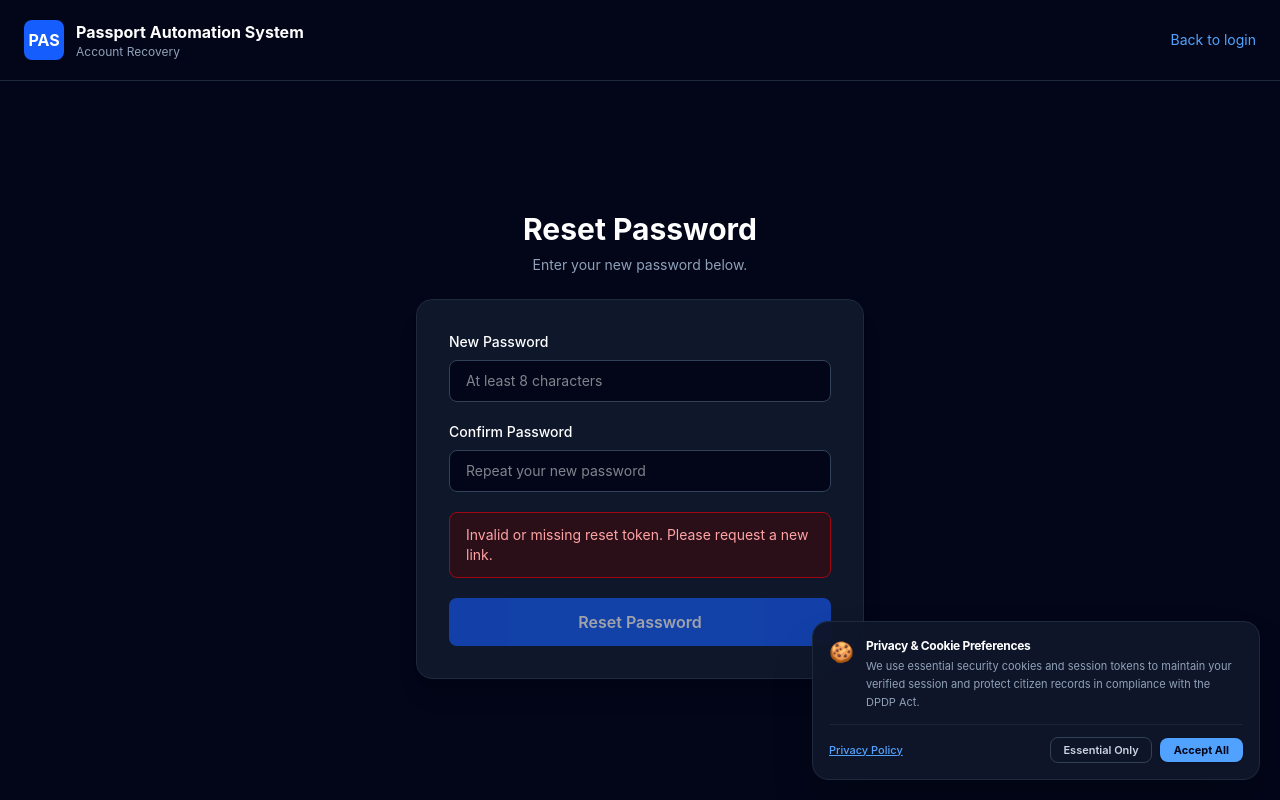
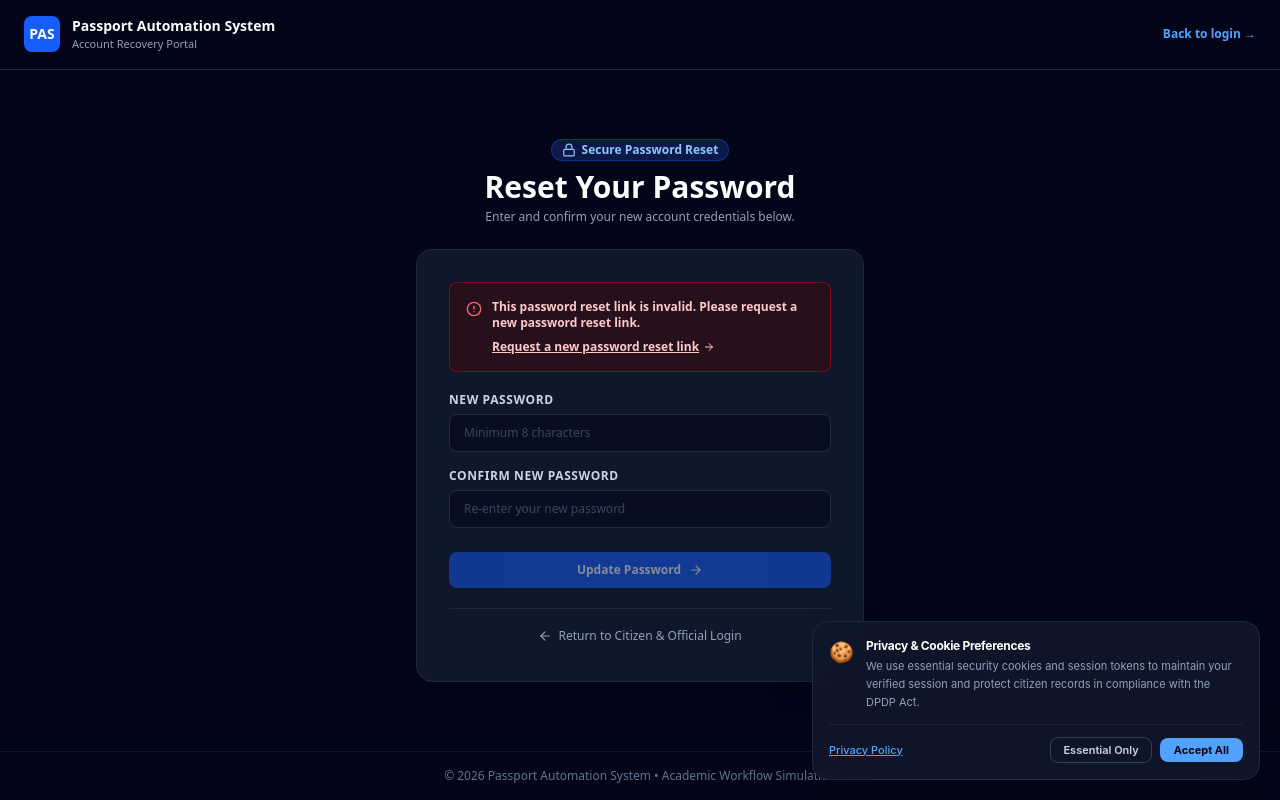
Before and after one commit to rohithseervi77/passport-automation-system, a Next.js app: page /reset-password in a window 1280 px wide. Built offline with nearby package versions, Linux system fonts and the light colour scheme; no server answers.

Commit message:
fix(auth): configure canonical production password reset url and token verification

```diff
--- a/app/api/auth/forgot-password/route.ts
+++ b/app/api/auth/forgot-password/route.ts
@@ -2,6 +2,7 @@ import { NextResponse } from "next/server";
 import { prisma } from "@/lib/prisma";
 import { supabaseAuthResetPassword } from "@/lib/supabase";
 import { logAuditEvent } from "@/lib/audit";
+import { getPasswordResetUrl } from "@/lib/url";
 import crypto from "crypto";
 
 export const dynamic = "force-dynamic";
@@ -33,14 +34,12 @@ export async function POST(request: Request) {
       return NextResponse.json({ error: "Account is suspended." }, { status: 403 });
     }
 
-    // 1. Dispatch password reset via Supabase Auth
-    await supabaseAuthResetPassword(email);
-
-    // 2. Track token expiration for web flow compatibility
+    // 1. Invalidate any existing tokens for this user
     await prisma.passwordResetToken.deleteMany({
       where: { userId: user.id },
     });
 
+    // 2. Generate a secure, single-use 64-char token (expires in 1 hour)
     const token = crypto.randomBytes(32).toString("hex");
     const expiresAt = new Date(Date.now() + 60 * 60 * 1000); // 1 hour
 
@@ -49,8 +48,12 @@ export async function POST(request: Request) {
         token,
         userId: user.id,
         expiresAt,
+        isUsed: false,
       },
     });
+
+    // 3. Dispatch recovery email via Supabase Auth with production redirectTo
+    await supabaseAuthResetPassword(email, token);
 
     await logAuditEvent({
       userId: user.id,
@@ -62,7 +65,8 @@ export async function POST(request: Request) {
       {
         message:
           "If that email is registered in our records, a secure password reset link has been dispatched.",
-        ...(process.env.NODE_ENV !== "production" ? { simulatedToken: token } : {}),
+        resetUrl: process.env.NODE_ENV !== "production" ? getPasswordResetUrl(token) : undefined,
+        simulatedToken: process.env.NODE_ENV !== "production" ? token : undefined,
       },
       { status: 200 }
     );
--- a/app/api/auth/reset-password/route.ts
+++ b/app/api/auth/reset-password/route.ts
@@ -9,9 +9,16 @@ export async function POST(request: Request) {
   try {
     const { token, newPassword } = await request.json();
 
-    if (!token || !newPassword) {
+    if (!token) {
       return NextResponse.json(
-        { error: "Token and new password are required." },
+        { error: "This password reset link is invalid. Please request a new password reset link." },
+        { status: 400 }
+      );
+    }
+
+    if (!newPassword) {
+      return NextResponse.json(
+        { error: "New password is required." },
         { status: 400 }
       );
     }
@@ -30,35 +37,41 @@ export async function POST(request: Request) {
 
     if (!resetRecord) {
       return NextResponse.json(
-        { error: "Invalid or expired reset token." },
+        { error: "This password reset link is invalid. Please request a new password reset link." },
         { status: 400 }
       );
     }
 
     if (resetRecord.isUsed) {
       return NextResponse.json(
-        { error: "This reset token has already been used." },
+        { error: "This password reset link has already been used. Please request a new one." },
         { status: 400 }
       );
     }
 
     if (resetRecord.expiresAt < new Date()) {
       return NextResponse.json(
-        { error: "This reset token has expired." },
+        { error: "This password reset link has expired. Please request a new password reset link." },
         { status: 400 }
       );
     }
 
     if (!resetRecord.user.isActive) {
-      return NextResponse.json({ error: "Account is suspended." }, { status: 403 });
+      return NextResponse.json(
+        { error: "Your account is currently suspended. Please contact portal administration." },
+        { status: 403 }
+      );
     }
 
-    // 1. Update password in Supabase Auth (ZERO passwords stored in application DB)
+    // 1. Update password securely in Supabase Auth (Zero passwords stored in PostgreSQL)
     if (resetRecord.user.authUserId) {
-      await supabaseAuthUpdatePassword(resetRecord.user.authUserId, newPassword);
+      const updateResult = await supabaseAuthUpdatePassword(resetRecord.user.authUserId, newPassword);
+      if (updateResult.error) {
+        return NextResponse.json({ error: updateResult.error }, { status: 500 });
+      }
     }
 
-    // 2. Clear lockout flags & consume token
+    // 2. Consume token, reset failed attempts, and revoke old active sessions for security
     await prisma.$transaction([
       prisma.user.update({
         where: { id: resetRecord.userId },
@@ -71,16 +84,26 @@ export async function POST(request: Request) {
         where: { id: resetRecord.id },
         data: { isUsed: true },
       }),
+      prisma.loginHistory.updateMany({
+        where: {
+          authUserId: resetRecord.user.authUserId,
+          isRevoked: false,
+        },
+        data: {
+          isRevoked: true,
+        },
+      }),
     ]);
 
     await logAuditEvent({
       userId: resetRecord.userId,
       action: "PASSWORD_CHANGED",
       entityId: resetRecord.user.authUserId || resetRecord.user.email,
+      details: { method: "RESET_LINK" },
     });
 
     return NextResponse.json(
-      { message: "Password has been successfully updated via Supabase Auth." },
+      { message: "Password has been successfully updated. Redirecting to login..." },
       { status: 200 }
     );
   } catch (error) {
--- a/app/layout.tsx
+++ b/app/layout.tsx
@@ -4,6 +4,7 @@ import "./globals.css";
 import CookieBanner from "@/components/CookieBanner";
 import Analytics from "@/components/Analytics";
 import StickyMobileCTA from "@/components/StickyMobileCTA";
+import { getAppUrl } from "@/lib/url";
 
 const geistSans = Geist({
   variable: "--font-geist-sans",
@@ -16,7 +17,7 @@ const geistMono = Geist_Mono({
 });
 
 export const metadata: Metadata = {
-  metadataBase: new URL(process.env.NEXT_PUBLIC_BASE_URL || 'https://passport-automation-system.vercel.app'),
+  metadataBase: new URL(getAppUrl()),
   title: {
     default: "Passport Automation System",
     template: "%s | Passport Automation System"
--- a/app/reset-password/page.tsx
+++ b/app/reset-password/page.tsx
@@ -1,30 +1,60 @@
 "use client";
 
-import { FormEvent, useState, Suspense } from "react";
+import { FormEvent, useState, useEffect, Suspense } from "react";
 import Link from "next/link";
 import { useRouter, useSearchParams } from "next/navigation";
+import { Lock, CheckCircle2, AlertCircle, ArrowRight, ArrowLeft } from "lucide-react";
 
 function ResetPasswordForm() {
   const searchParams = useSearchParams();
-  const token = searchParams.get("token");
   const router = useRouter();
 
+  const [token, setToken] = useState<string | null>(searchParams.get("token"));
   const [newPassword, setNewPassword] = useState("");
   const [confirmPassword, setConfirmPassword] = useState("");
   const [loading, setLoading] = useState(false);
   const [message, setMessage] = useState("");
-  const [error, setError] = useState(
-    !token ? "Invalid or missing reset token. Please request a new link." : ""
-  );
+  const [error, setError] = useState<string | null>(null);
+
+  // Read token from query params or Supabase hash fragment if redirected
+  useEffect(() => {
+    const queryToken = searchParams.get("token");
+    if (queryToken) {
+      setToken(queryToken);
+      setError(null);
+      return;
+    }
+
+    // Check hash parameters if Supabase Auth redirected directly (#access_token=...&type=recovery)
+    if (typeof window !== "undefined" && window.location.hash) {
+      const hashParams = new URLSearchParams(window.location.hash.substring(1));
+      const accessToken = hashParams.get("access_token");
+      const type = hashParams.get("type");
+      if (accessToken && type === "recovery") {
+        setToken(accessToken);
+        setError(null);
+        return;
+      }
+    }
+
+    if (!token && !queryToken) {
+      setError("This password reset link is invalid. Please request a new password reset link.");
+    }
+  }, [searchParams, token]);
 
   async function handleReset(event: FormEvent<HTMLFormElement>) {
     event.preventDefault();
 
-    setError("");
+    setError(null);
     setMessage("");
 
+    if (!token) {
+      setError("This password reset link is invalid. Please request a new password reset link.");
+      return;
+    }
+
     if (newPassword !== confirmPassword) {
-      setError("Passwords do not match.");
+      setError("Passwords do not match. Please verify your confirmation password.");
       return;
     }
 
@@ -47,37 +77,72 @@ function ResetPasswordForm() {
       const data = await response.json();
 
       if (!response.ok) {
-        setError(data.error || "Failed to reset password.");
+        setError(data.error || "This password reset link is invalid or has expired.");
         setLoading(false);
         return;
       }
 
-      setMessage("Password has been successfully reset. Redirecting to login...");
+      setMessage(data.message || "Password has been successfully updated. Redirecting to login...");
       setTimeout(() => {
         router.push("/login");
-      }, 3000);
+      }, 2500);
     } catch (err) {
       console.error("Reset password error:", err);
-      setError("Unable to connect to the server.");
+      setError("Unable to connect to the authentication server. Please check your network connection.");
       setLoading(false);
     }
   }
 
+  const isInvalidLink =
+    error &&
+    (error.includes("invalid") || error.includes("expired") || error.includes("already been used"));
+
   return (
     <div className="w-full max-w-md">
       <div className="mb-6 text-center">
-        <h2 className="mt-2 text-3xl font-bold">Reset Password</h2>
-        <p className="mt-2 text-sm text-slate-400">
-          Enter your new password below.
+        <div className="inline-flex items-center gap-1.5 px-2.5 py-0.5 rounded-full bg-blue-900/40 text-blue-300 border border-blue-700/50 text-xs font-semibold mb-2">
+          <Lock className="w-3.5 h-3.5" />
+          Secure Password Reset
+        </div>
+        <h2 className="text-2xl sm:text-3xl font-extrabold text-white">Reset Your Password</h2>
+        <p className="mt-1 text-xs text-slate-400">
+          Enter and confirm your new account credentials below.
         </p>
       </div>
 
-      <form
-        onSubmit={handleReset}
-        className="space-y-5 rounded-2xl border border-slate-800 bg-slate-900 p-8 shadow-xl"
+      <div className="rounded-2xl border border-slate-800 bg-slate-900 p-6 sm:p-8 shadow-xl">
+        {error && (
+          <div className="mb-5 rounded-lg border border-red-800/80 bg-red-950/40 p-4 text-xs text-red-300">
+            <div className="flex items-start gap-2.5">
+              <AlertCircle className="w-4 h-4 text-red-400 shrink-0 mt-0.5" />
+              <div className="space-y-2">
+                <p className="font-semibold text-red-200">{error}</p>
+                {isInvalidLink && (
+                  <Link
+                    href="/forgot-password"
+                    className="inline-flex items-center gap-1 font-bold text-red-200 hover:text-white underline"
                   >
+                    Request a new password reset link
+                    <ArrowRight className="w-3 h-3" />
+                  </Link>
+                )}
+              </div>
+            </div>
+          </div>
+        )}
+
+        {message && (
+          <div className="mb-5 rounded-lg border border-emerald-800 bg-emerald-950/40 p-4 text-xs text-emerald-300">
+            <div className="flex items-center gap-2">
+              <CheckCircle2 className="w-4 h-4 text-emerald-400 shrink-0" />
+              <span className="font-semibold">{message}</span>
+            </div>
+          </div>
+        )}
+
+        <form onSubmit={handleReset} className="space-y-4">
           <div>
-          <label htmlFor="new-password" className="mb-2 block text-sm font-medium">
+            <label htmlFor="new-password" className="mb-1.5 block text-xs font-bold uppercase tracking-wider text-slate-300">
               New Password
             </label>
             <input
@@ -85,80 +150,96 @@ function ResetPasswordForm() {
               type="password"
               value={newPassword}
               onChange={(e) => setNewPassword(e.target.value)}
-            placeholder="At least 8 characters"
-            className="w-full rounded-lg border border-slate-700 bg-slate-950 px-4 py-2.5 text-sm outline-none transition focus:border-blue-500"
+              placeholder="Minimum 8 characters"
+              className="w-full rounded-lg border border-slate-700 bg-slate-950 px-3.5 py-2.5 text-xs text-white placeholder-slate-500 outline-none transition focus:border-blue-500 disabled:opacity-50"
               required
               disabled={!token || message !== ""}
             />
           </div>
 
           <div>
-          <label htmlFor="confirm-password" className="mb-2 block text-sm font-medium">
-            Confirm Password
+            <label htmlFor="confirm-password" className="mb-1.5 block text-xs font-bold uppercase tracking-wider text-slate-300">
+              Confirm New Password
             </label>
             <input
               id="confirm-password"
               type="password"
               value={confirmPassword}
               onChange={(e) => setConfirmPassword(e.target.value)}
-            placeholder="Repeat your new password"
-            className="w-full rounded-lg border border-slate-700 bg-slate-950 px-4 py-2.5 text-sm outline-none transition focus:border-blue-500"
+              placeholder="Re-enter your new password"
+              className="w-full rounded-lg border border-slate-700 bg-slate-950 px-3.5 py-2.5 text-xs text-white placeholder-slate-500 outline-none transition focus:border-blue-500 disabled:opacity-50"
               required
               disabled={!token || message !== ""}
             />
           </div>
 
-        {error && (
-          <div className="rounded-lg border border-red-800 bg-red-950/50 px-4 py-3 text-sm text-red-300">
-            {error}
-          </div>
-        )}
-
-        {message && (
-          <div className="rounded-lg border border-emerald-800 bg-emerald-950/50 px-4 py-3 text-sm text-emerald-300">
-            ✅ {message}
-          </div>
-        )}
-
+          <div className="pt-2">
             <button
               type="submit"
-          disabled={loading || !token || message !== ""}
-          className="w-full rounded-lg bg-blue-600 px-6 py-3 font-semibold transition hover:bg-blue-700 disabled:cursor-not-allowed disabled:opacity-60"
+              disabled={loading || !token || message !== "" || !!isInvalidLink}
+              className="w-full rounded-lg bg-blue-600 px-4 py-2.5 text-xs font-bold text-white transition hover:bg-blue-700 disabled:cursor-not-allowed disabled:opacity-50 flex items-center justify-center gap-2"
             >
-          {loading ? "Resetting..." : "Reset Password"}
+              {loading ? (
+                <>
+                  <div className="w-3.5 h-3.5 border-2 border-white border-t-transparent rounded-full animate-spin" />
+                  Updating Password...
+                </>
+              ) : (
+                <>
+                  Update Password
+                  <ArrowRight className="w-3.5 h-3.5" />
+                </>
+              )}
             </button>
+          </div>
         </form>
+
+        <div className="mt-5 pt-4 border-t border-slate-800 text-center">
+          <Link
+            href="/login"
+            className="inline-flex items-center gap-1.5 text-xs text-slate-400 hover:text-white transition"
+          >
+            <ArrowLeft className="w-3.5 h-3.5" />
+            Return to Citizen & Official Login
+          </Link>
+        </div>
+      </div>
     </div>
   );
 }
 
 export default function ResetPasswordPage() {
   return (
-    <main className="min-h-screen bg-slate-950 text-white">
+    <main className="min-h-screen bg-slate-950 text-white font-sans flex flex-col justify-between">
       {/* Header */}
-      <header className="border-b border-slate-800">
-        <div className="mx-auto flex max-w-7xl items-center justify-between px-6 py-5">
+      <header className="border-b border-slate-800 bg-slate-950/80 backdrop-blur">
+        <div className="mx-auto flex max-w-7xl items-center justify-between px-6 py-4">
           <Link href="/" className="flex items-center gap-3">
-            <div className="flex h-10 w-10 items-center justify-center rounded-lg bg-blue-600 font-bold">
+            <div className="flex h-9 w-9 items-center justify-center rounded-lg bg-blue-600 font-bold text-white text-sm">
               PAS
             </div>
             <div>
-              <h1 className="font-bold">Passport Automation System</h1>
-              <p className="text-xs text-slate-400">Account Recovery</p>
+              <h1 className="font-bold text-sm text-white">Passport Automation System</h1>
+              <p className="text-[11px] text-slate-400">Account Recovery Portal</p>
             </div>
           </Link>
-          <Link href="/login" className="text-sm text-blue-400 hover:text-blue-300">
-            Back to login
+          <Link href="/login" className="text-xs font-semibold text-blue-400 hover:text-blue-300">
+            Back to login →
           </Link>
         </div>
       </header>
 
       {/* Content */}
-      <section className="flex min-h-[calc(100vh-81px)] items-center justify-center px-6 py-12">
-        <Suspense fallback={<p className="text-slate-400">Loading...</p>}>
+      <section className="flex-1 flex items-center justify-center px-4 sm:px-6 py-12">
+        <Suspense fallback={<p className="text-xs text-slate-400">Verifying secure reset token...</p>}>
           <ResetPasswordForm />
         </Suspense>
       </section>
+
+      {/* Footer */}
+      <footer className="border-t border-slate-900 py-4 text-center text-xs text-slate-500">
+        <p>© 2026 Passport Automation System • Academic Workflow Simulation</p>
+      </footer>
     </main>
   );
 }
--- a/app/robots.ts
+++ b/app/robots.ts
@@ -1,7 +1,8 @@
 import { MetadataRoute } from 'next'
+import { getAppUrl } from '@/lib/url'
 
 export default function robots(): MetadataRoute.Robots {
-  const baseUrl = process.env.NEXT_PUBLIC_BASE_URL || 'https://passport-automation-system.vercel.app';
+  const baseUrl = getAppUrl();
 
   return {
     rules: {
--- a/app/sitemap.ts
+++ b/app/sitemap.ts
@@ -1,7 +1,8 @@
 import { MetadataRoute } from 'next'
+import { getAppUrl } from '@/lib/url'
 
 export default function sitemap(): MetadataRoute.Sitemap {
-  const baseUrl = process.env.NEXT_PUBLIC_BASE_URL || 'https://passport-automation-system.vercel.app';
+  const baseUrl = getAppUrl();
 
   return [
     {
--- a/lib/supabase.ts
+++ b/lib/supabase.ts
@@ -1,5 +1,6 @@
 import { createClient, SupabaseClient, User as SupabaseAuthUser } from "@supabase/supabase-js";
 import crypto from "crypto";
+import { getAppUrl, getPasswordResetUrl } from "./url";
 
 const SUPABASE_URL = process.env.NEXT_PUBLIC_SUPABASE_URL;
 const SUPABASE_ANON_KEY = process.env.NEXT_PUBLIC_SUPABASE_ANON_KEY;
@@ -228,13 +229,18 @@ export async function supabaseAuthSignIn(params: {
 
 /**
  * Initiates a password reset via Supabase Auth.
+ * Dispatches an official recovery email with a redirect to the production PAS reset page.
  */
-export async function supabaseAuthResetPassword(email: string): Promise<{ error?: string }> {
+export async function supabaseAuthResetPassword(
+  email: string,
+  token?: string
+): Promise<{ error?: string }> {
   const client = getSupabaseClient() || getSupabaseAdmin();
   if (client) {
     try {
+      const redirectTo = token ? getPasswordResetUrl(token) : `${getAppUrl()}/reset-password`;
       const { error } = await client.auth.resetPasswordForEmail(email, {
-        redirectTo: `${process.env.NEXT_PUBLIC_BASE_URL || "http://localhost:3000"}/reset-password`,
+        redirectTo,
       });
       if (error) return { error: error.message };
     } catch (err: any) {
--- /dev/null
+++ b/lib/url.ts
@@ -0,0 +1,50 @@
+/**
+ * Resolves the canonical base URL for the application.
+ * Follows the strict priority:
+ * 1. APP_URL (preferred server-side configuration)
+ * 2. NEXT_PUBLIC_SITE_URL
+ * 3. NEXT_PUBLIC_BASE_URL
+ * 4. VERCEL_PROJECT_PRODUCTION_URL
+ * 5. Production fallback: https://passport-automation-system-psi.vercel.app
+ * 6. Development fallback: http://localhost:3000
+ *
+ * Guarantees NO trailing slash to prevent double-slash errors.
+ */
+export function getAppUrl(): string {
+  // 1. Explicit server-side APP_URL
+  if (process.env.APP_URL && process.env.APP_URL.trim() !== "") {
+    return process.env.APP_URL.trim().replace(/\/+$/, "");
+  }
+
+  // 2. Client/Server NEXT_PUBLIC_SITE_URL
+  if (process.env.NEXT_PUBLIC_SITE_URL && process.env.NEXT_PUBLIC_SITE_URL.trim() !== "") {
+    return process.env.NEXT_PUBLIC_SITE_URL.trim().replace(/\/+$/, "");
+  }
+
+  // 3. Client/Server NEXT_PUBLIC_BASE_URL
+  if (process.env.NEXT_PUBLIC_BASE_URL && process.env.NEXT_PUBLIC_BASE_URL.trim() !== "") {
+    return process.env.NEXT_PUBLIC_BASE_URL.trim().replace(/\/+$/, "");
+  }
+
+  // 4. Vercel deployment production domain
+  if (process.env.VERCEL_PROJECT_PRODUCTION_URL) {
+    return `https://${process.env.VERCEL_PROJECT_PRODUCTION_URL.trim().replace(/\/+$/, "")}`;
+  }
+
+  // 5. If running in production mode, return canonical deployed URL
+  if (process.env.NODE_ENV === "production") {
+    return "https://passport-automation-system-psi.vercel.app";
+  }
+
+  // 6. Local development default
+  return "http://localhost:3000";
+}
+
+/**
+ * Builds the canonical password-reset link for an email or user flow.
+ * Format: ${APP_URL}/reset-password?token=${token}
+ */
+export function getPasswordResetUrl(token: string): string {
+  const baseUrl = getAppUrl();
+  return `${baseUrl}/reset-password?token=${encodeURIComponent(token)}`;
+}
--- a/scripts/sync_vercel_env.mjs
+++ b/scripts/sync_vercel_env.mjs
@@ -12,6 +12,7 @@ const vars = [
   { name: "NEXT_PUBLIC_SUPABASE_ANON_KEY", val: process.env.NEXT_PUBLIC_SUPABASE_ANON_KEY },
   { name: "SUPABASE_SERVICE_ROLE_KEY", val: process.env.SUPABASE_SERVICE_ROLE_KEY },
   { name: "NEXT_PUBLIC_BASE_URL", val: "https://passport-automation-system-psi.vercel.app" },
+  { name: "APP_URL", val: "https://passport-automation-system-psi.vercel.app" },
 ];
 
 for (const v of vars) {
```
Also changed, not shown: 1 other file (tests, documents, lock files or other folders). Lines whose indentation alone changed are shown as unchanged.
